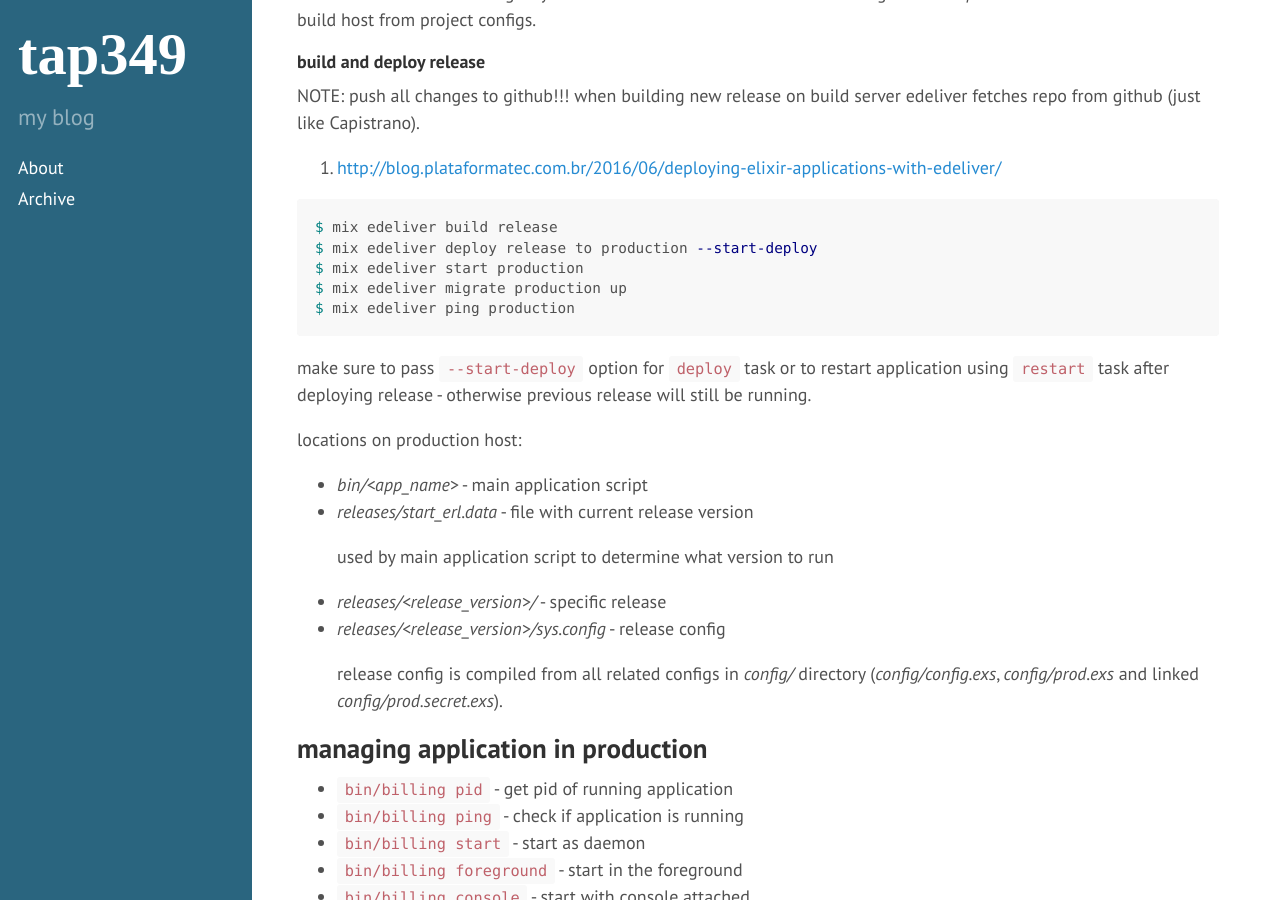
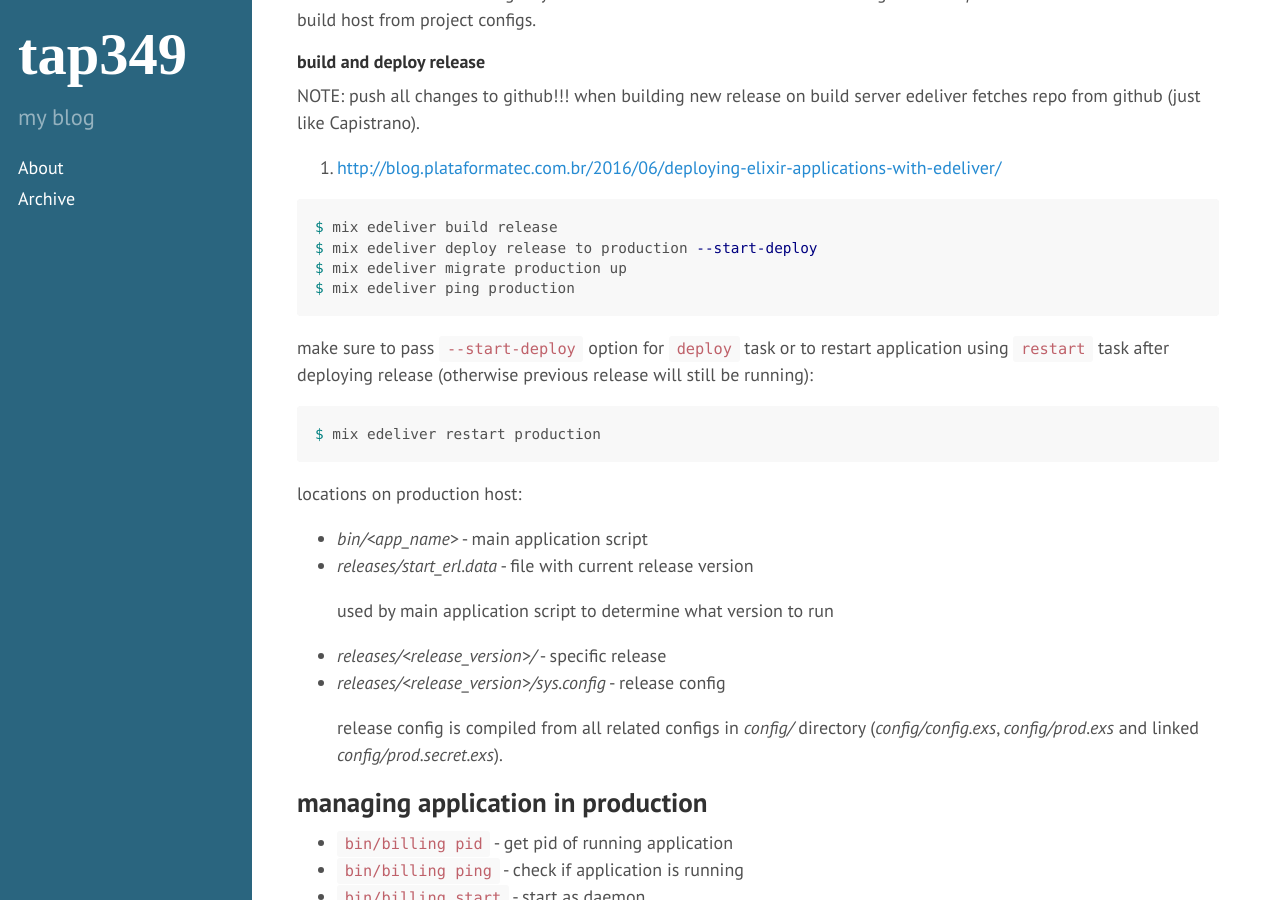
Before and after one commit to tap349/tap349.github.io, a Jekyll site: the page built from _posts/2017-08-02-elixir-deployment.md, in a window 1280 px wide and 900 px high, scrolled down 7496 px. Built offline with Jekyll 4.4.1, drawn with Linux system fonts in a browser that asks for light colours.

Commit message:
update 2017-08-09_12:15:44

````diff
--- a/_posts/2017-08-02-elixir-deployment.md
+++ b/_posts/2017-08-02-elixir-deployment.md
@@ -338,14 +338,17 @@ NOTE: push all changes to github!!! when building new release on build
 ```sh
 $ mix edeliver build release
 $ mix edeliver deploy release to production --start-deploy
-$ mix edeliver start production
 $ mix edeliver migrate production up
 $ mix edeliver ping production
 ```
 
 make sure to pass `--start-deploy` option for `deploy` task or to
-restart application using `restart` task after deploying release -
-otherwise previous release will still be running.
+restart application using `restart` task after deploying release
+(otherwise previous release will still be running):
+
+```sh
+$ mix edeliver restart production
+```
 
 locations on production host:
 
````
